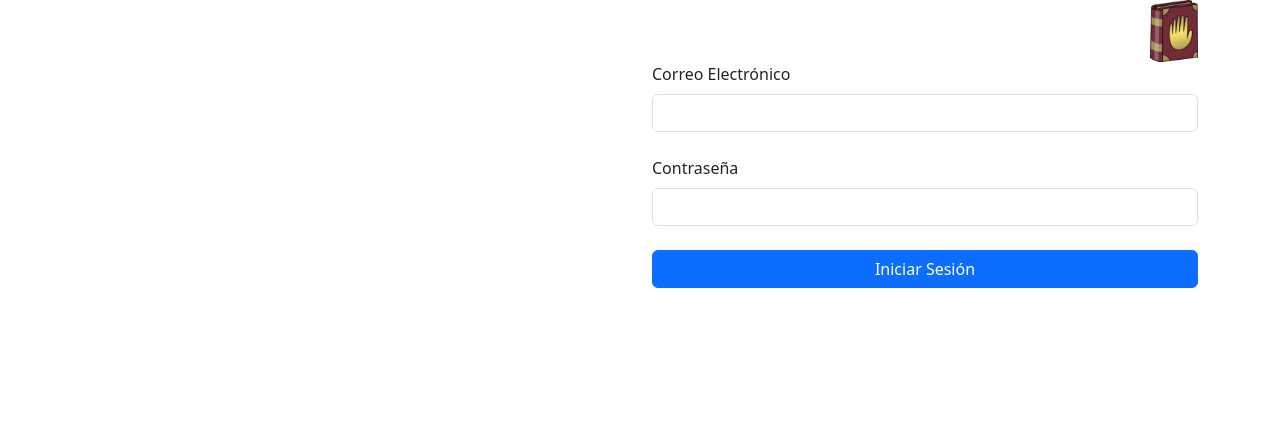
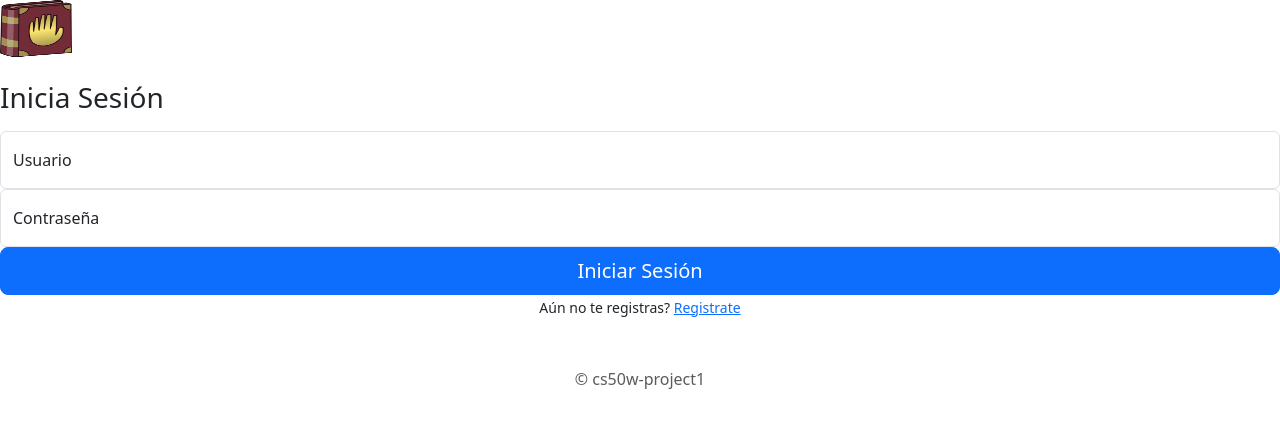
Before and after one commit to LANDEROWSKI/cs50w-project1, a Flask app: page / in a window 1280 px wide. Shown: the top 428 px of the page. Run offline with Flask 3, Linux system fonts and the light colour scheme; some libraries are stand-ins or nearby versions.

Commit message:
Medio funciona el register y login

```diff
--- a/application.py
+++ b/application.py
@@ -1,5 +1,7 @@
 import os
-from flask import Flask, session, render_template, redirect, request
+import requests
+
+from flask import Flask, session, render_template, redirect, request, jsonify
 #from helpers import login_required
 from flask_session import Session
 from werkzeug.security import generate_password_hash, check_password_hash
@@ -25,3 +27,74 @@ db = scoped_session(sessionmaker(bind=engine))
 @app.route("/")
 def index():
     return render_template('login.html')
+
+
+@app.route("/login", methods=["GET", "POST"])
+def login():
+    session.clear()
+
+    if request.method == 'POST':
+        user = request.form['username']
+        password = request.form['password']
+
+        if not user or not password:
+            return ("Por favor rellene todos los campos"), 400
+
+        # print(correo)
+        # print(password)
+
+        rows = db.execute(
+            text("SELECT * FROM users WHERE username=:username"), {'username':user}).fetchall()
+        # print(rows)
+
+        if len(rows) != 1 or not check_password_hash(rows[0][2], password):
+            return ("Usuario y/o contraseña inválidos"), 400
+
+        session['user_id'] = rows[0][0]
+        session['username'] = rows[0][1]
+
+        return render_template("index.html")
+    else:
+        return render_template("login.html")
+
+
+@app.route("/registro", methods=["GET", "POST"])
+def registrar():
+    if request.method == 'POST':
+        # obtener datos
+        usuario = request.form['usuario']
+        password = request.form['password']
+        passwordTrue = request.form['passwordTrue']
+
+        hash_pass = generate_password_hash(password)
+
+        if not usuario or not password:
+            return ("Por favor rellene todos los campos"), 400
+        elif not passwordTrue:
+            return ("Debe confirmar contraseña"), 400
+        elif password != passwordTrue:
+            return ("Contraseñas no coinciden"), 400
+
+        checkUser = db.execute(text("SELECT * FROM users WHERE username = :username"),
+                               {"username": usuario}).fetchall()
+
+        if len(checkUser) != 0:
+            return ("Usuario no disponible"), 400
+
+        db.execute(text(f"""
+            INSERT INTO "users" (username, password)
+            VALUES ('{usuario}','{hash_pass}')
+        """))
+        db.commit()
+
+        return redirect("/")
+
+    else:
+        return render_template("registro.html")
+
+
+
+@app.route('/logout')
+def logout():
+    session.clear()
+    return redirect(url_for('index'))
--- a/templates/layout.html
+++ b/templates/layout.html
@@ -14,7 +14,7 @@
     <link href="https://fonts.googleapis.com/css2?family=Merriweather+Sans&display=swap" rel="stylesheet">
     {% block css %} {% endblock %}
 
-    <title>{% block title %}  {% endblock %} | Books</title>
+    <title>{% block title %} {% endblock %} | Books</title>
 </head>
 
 <body>
--- a/templates/login.html
+++ b/templates/login.html
@@ -4,32 +4,32 @@
 
 
 {% block body%}
-<div class="container">
-    <div class="row">
-        <div class="col bg">
+<main class="form-signin w-100 m-auto">
+    <form onSubmit="verificarLog(event)" id="log">
+        <img class="mb-4" src="{{url_for('static',filename='img/logo.png')}}" alt="" width="72" height="57" />
+        <h1 class="h3 mb-3 fw-normal">Inicia Sesión</h1>
 
+        <div class="form-floating">
+            <input name="username" type="text" class="form-control" id="floatingInput" placeholder=""/>
+            <label for="floatingInput"><i class="fad fa-at"></i>Usuario</label>
         </div>
-        <div class="col">
-            <div class="text-end">
-                <img src="{{url_for('static', filename='img/logo.png')}}" width="48" alt="logo">
-            </div>
-            <!--Login-->
-            <form action="#">
-                <div class="mb-4">
-                    <label for="email" class="form-label">Correo Electrónico</label>
-                    <input type="email" class="form-control" name="email">
-                </div>
-                <div class="mb-4">
-                    <label for="password" class="form-label">Contraseña</label>
-                    <input type="password" class="form-control" name="password">
-                </div>
-                <div class="d-grid">
-                    <button type="submit" class="btn btn-primary">Iniciar Sesión</button>
-                </div>
-            </form>
+        <div class="form-floating">
+            <input name="Password" type="password" class="form-control" id="floatingPassword" placeholder=""/>
+            <label for="floatingPassword"><i class="fad fa-key"></i>Contraseña</label>
         </div>
-    </div>
-</div>
+
+        <button id="pochita" class="w-100 btn btn-lg btn-primary" type="submit">
+            Iniciar Sesión
+        </button>
+        <p class="text-center">
+            <small>Aún no te registras? <a href="./registro">Registrate</a> </small>
+        </p>
+
+        <p class="mt-5 mb-3 text-muted text-center">
+            &copy; cs50w-project1
+        </p>
+    </form>
+</main>
 
 
 {% endblock%}
```
Also changed, not shown: sesion.py (added, +11 -0 lines), templates/registro.html (added, +43 -0 lines).
